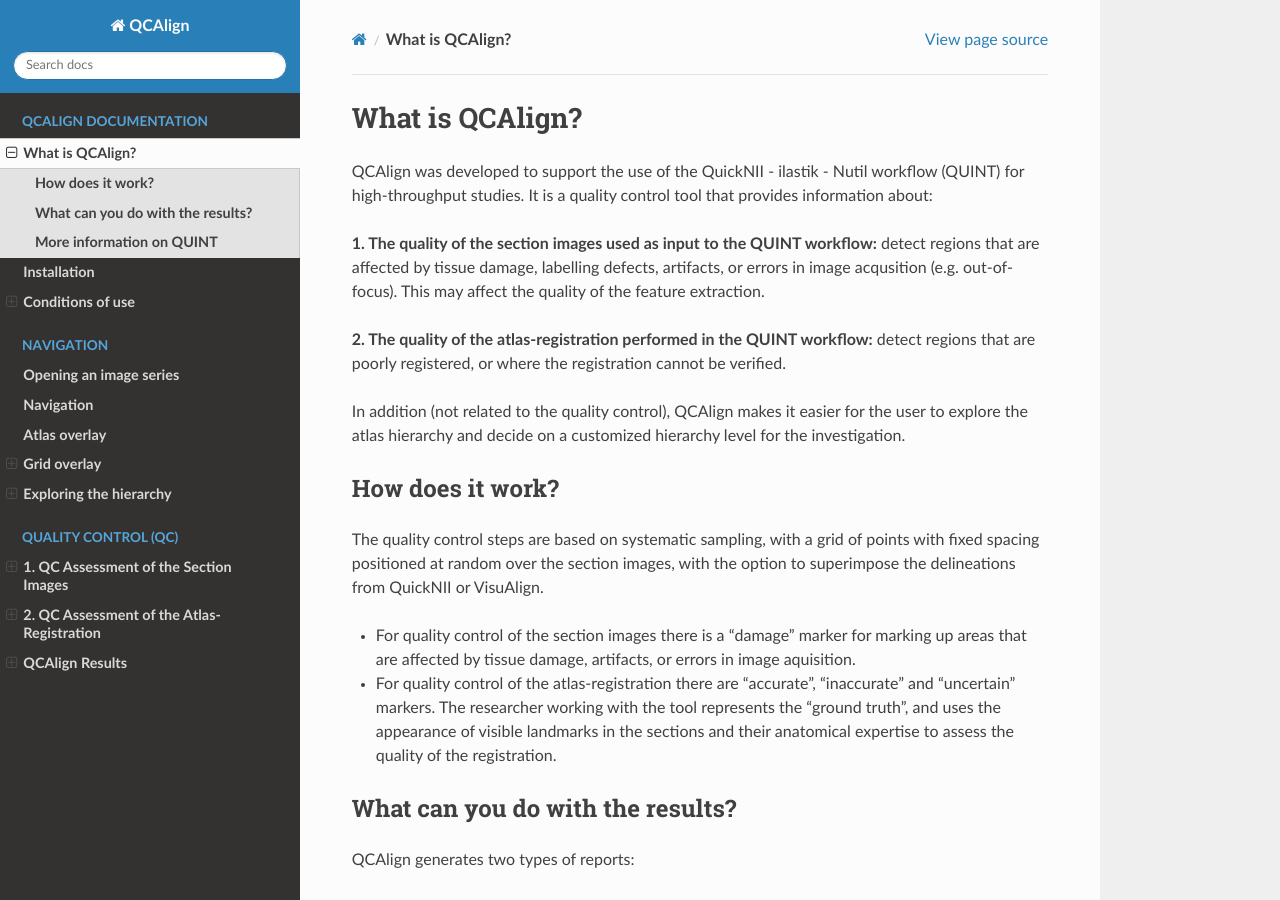
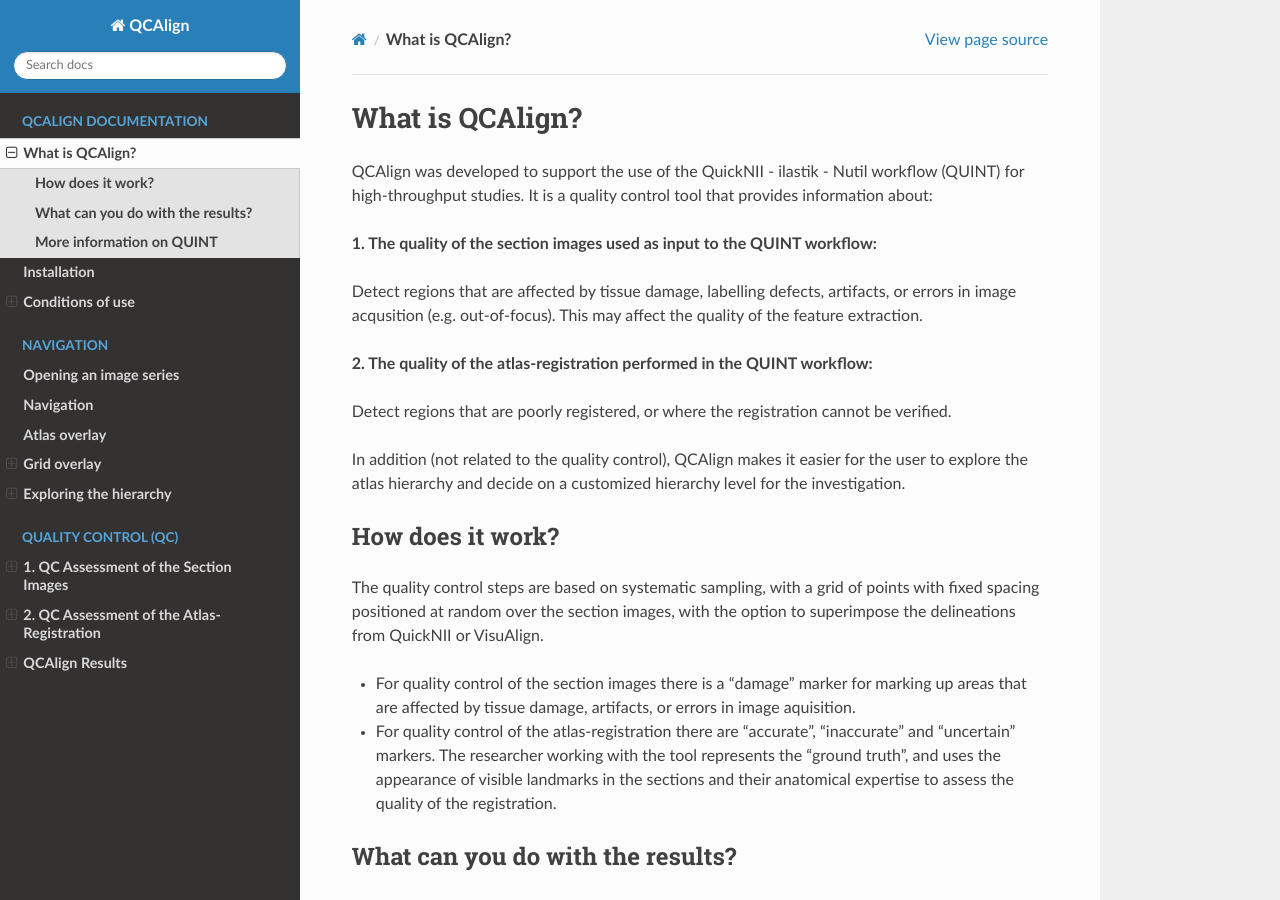
Before and after one commit to Neural-Systems-at-UIO/QCAlign, a Sphinx documentation site: the page built from docs/introduction.rst, in a window 1280 px wide and 900 px high. Built offline with Sphinx 7.4.7 and the Read the Docs theme 2.0.0, drawn with Linux system fonts in a browser that asks for light colours.

```diff
--- a/docs/introduction.rst
+++ b/docs/introduction.rst
@@ -3,9 +3,13 @@
 
 QCAlign was developed to support the use of the QuickNII - ilastik - Nutil workflow (QUINT) for high-throughput studies. It is a quality control tool that provides information about:
 
-**1. The quality of the section images used as input to the QUINT workflow:** detect regions that are affected by tissue damage, labelling defects, artifacts, or errors in image acqusition (e.g. out-of-focus). This may affect the quality of the feature extraction.
+**1. The quality of the section images used as input to the QUINT workflow:**
 
-**2. The quality of the atlas-registration performed in the QUINT workflow:** detect regions that are poorly registered, or where the registration cannot be verified.
+Detect regions that are affected by tissue damage, labelling defects, artifacts, or errors in image acqusition (e.g. out-of-focus). This may affect the quality of the feature extraction.
+
+**2. The quality of the atlas-registration performed in the QUINT workflow:**
+
+Detect regions that are poorly registered, or where the registration cannot be verified.
 
 In addition (not related to the quality control), QCAlign makes it easier for the user to explore the atlas hierarchy and decide on a customized hierarchy level for the investigation.
 
```
